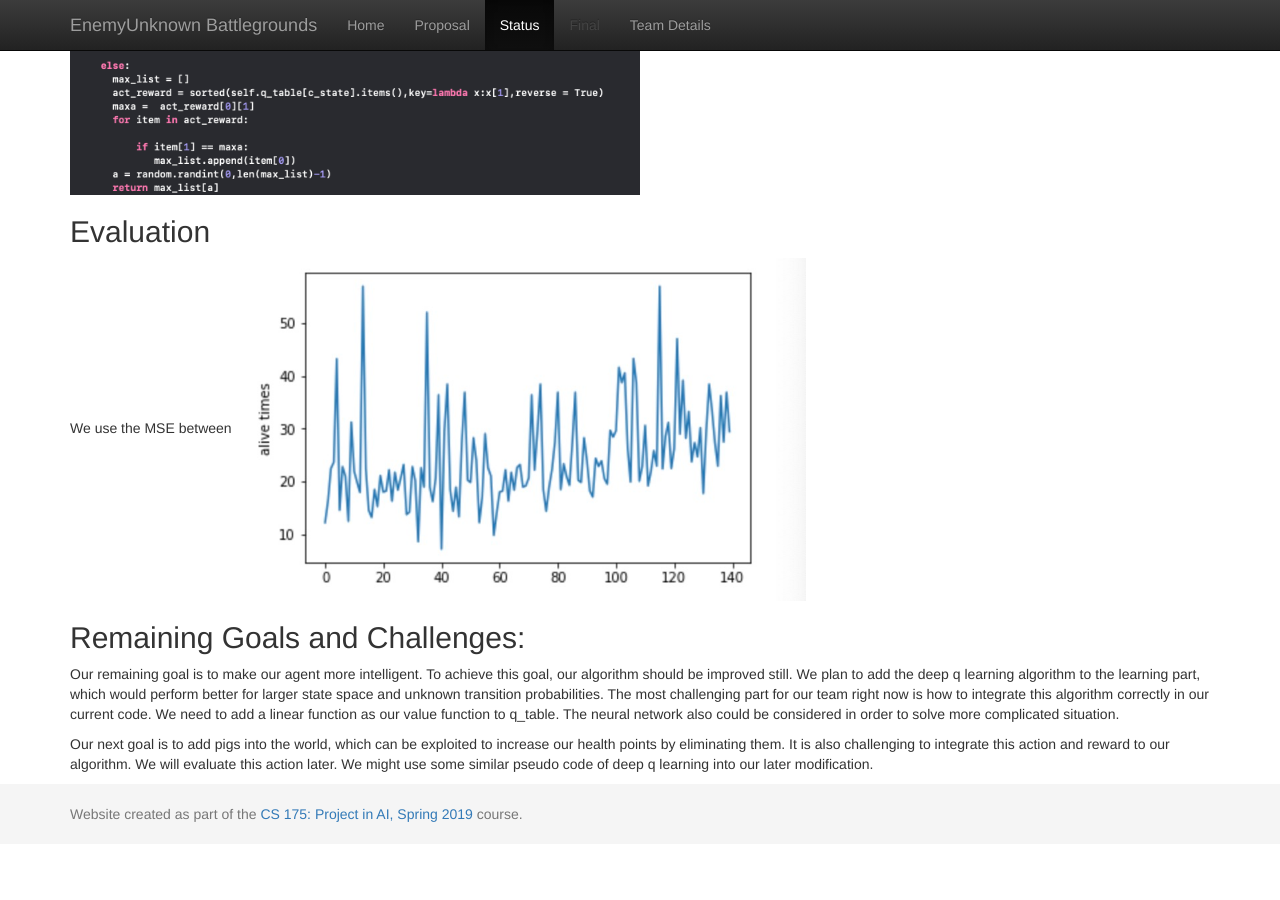
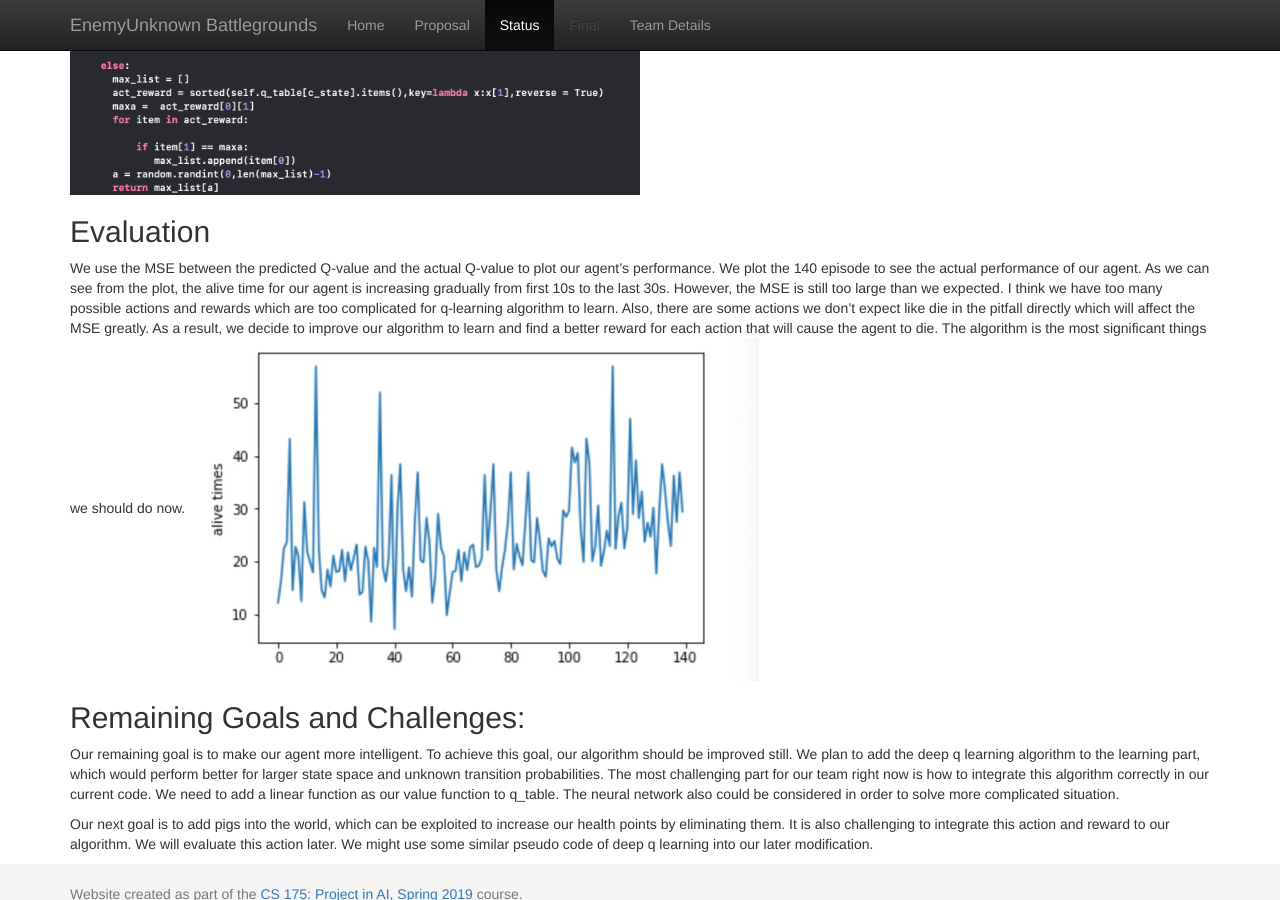
Before and after one commit to chenhaoy1/EnemyUnknown-Battlegrounds, a Jekyll site: the page built from docs/status.md, in a window 1280 px wide and 900 px high, scrolled down 3123 px. Built offline with Jekyll 4.4.1, drawn with Linux system fonts in a browser that asks for light colours; before the commit the page ends 3967 px from its top, so only the background shows below that.

Commit message:
Update status.md

```diff
--- a/docs/status.md
+++ b/docs/status.md
@@ -33,7 +33,9 @@ The code below perform the above description.
 <img src="4.jpg" width="50%">
 
 ## Evaluation
-We use the MSE between
+We use the MSE between the predicted Q-value and the actual Q-value to plot our agent's performance.
+We plot the 140 episode to see the actual performance of our agent.
+As we can see from the plot, the alive time for our agent is increasing gradually from first 10s to the last 30s. However, the MSE is still too large than we expected. I think we have too many possible actions and rewards which are too complicated for q-learning algorithm to learn. Also, there are some actions we don't expect like die in the pitfall directly which will affect the MSE greatly. As a result, we decide to improve our algorithm to learn and find a better reward for each action that will cause the agent to die. The algorithm is the most significant things we should do now.
 <img src="5.jpg" width="50%">
 
 ## Remaining Goals and Challenges:
```
